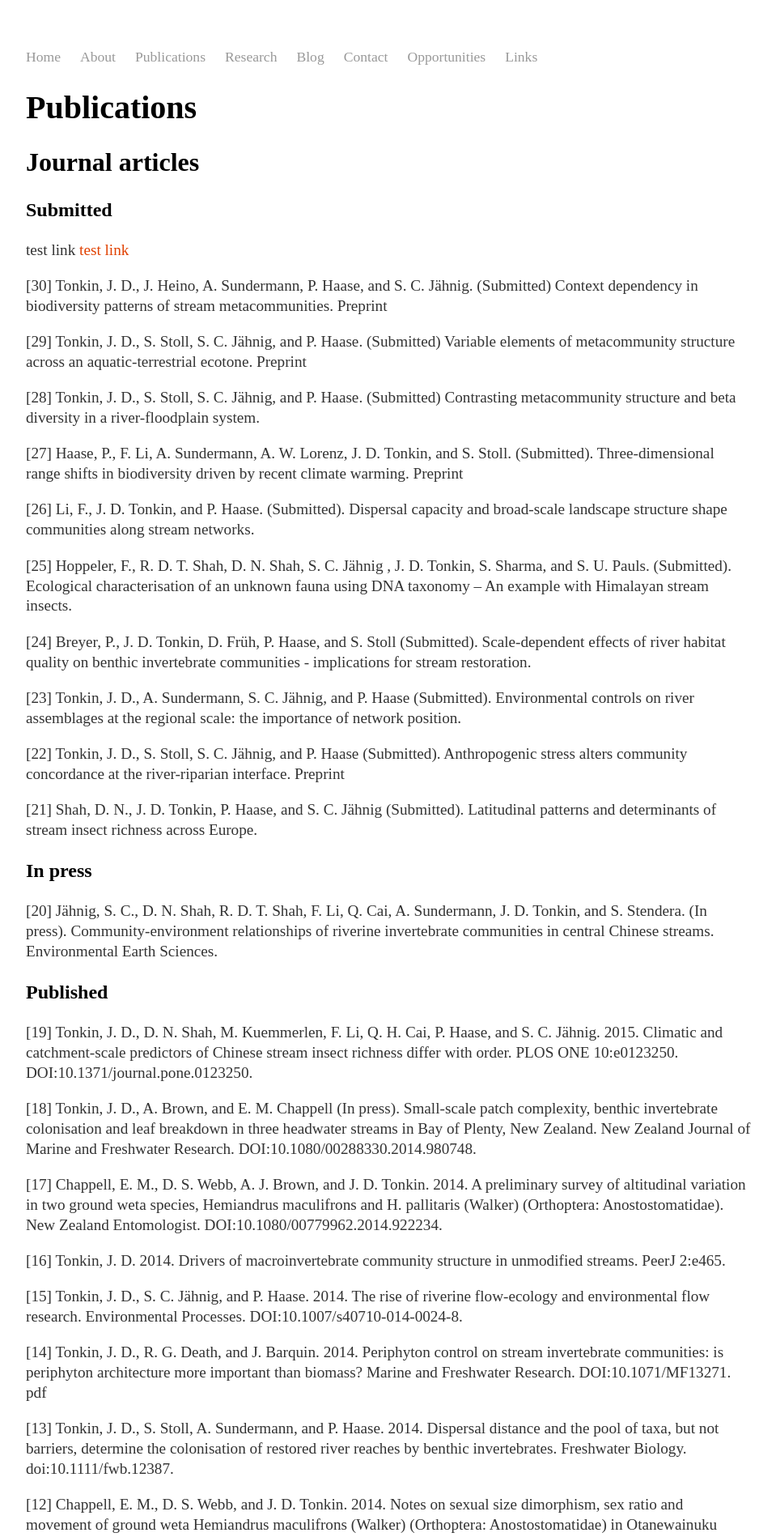
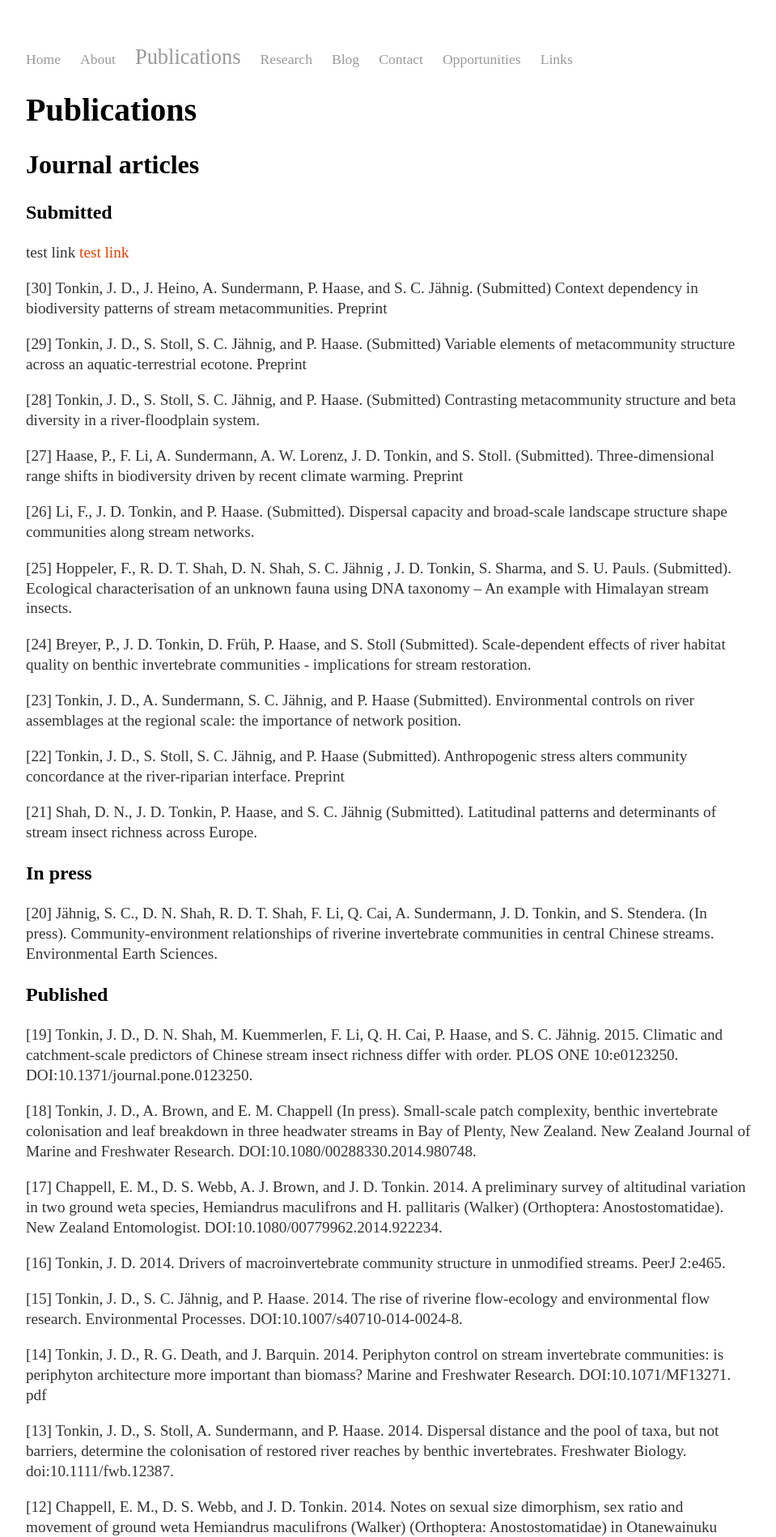
Before and after one commit to jdtonkin/jdtonkin.github.io, a Jekyll site: the page built from Publications/index.html, in a window 1280 px wide. Shown: the top 1898 px of the page at 81% size, without its empty margins (160-1119 px from the left). Built offline with Jekyll 4.4.1, drawn with Linux system fonts in a browser that asks for light colours.

Commit message:
Update main.css

```diff
--- a/css/main.css
+++ b/css/main.css
@@ -20,7 +20,7 @@
 }
 
 nav ul a { color: #999; font-size: 1.1em; font-weight: normal; }
-nav ul li a.activepage { color: #E14000; font-size: 1.5em; font-weight: bold;}
+nav .activepage { color: #E14000; font-size: 1.5em; font-weight: bold;}
 nav ul li a:hover { color: #E14000; font-size: 1.1em; font-weight: normal;}
 
 
```
